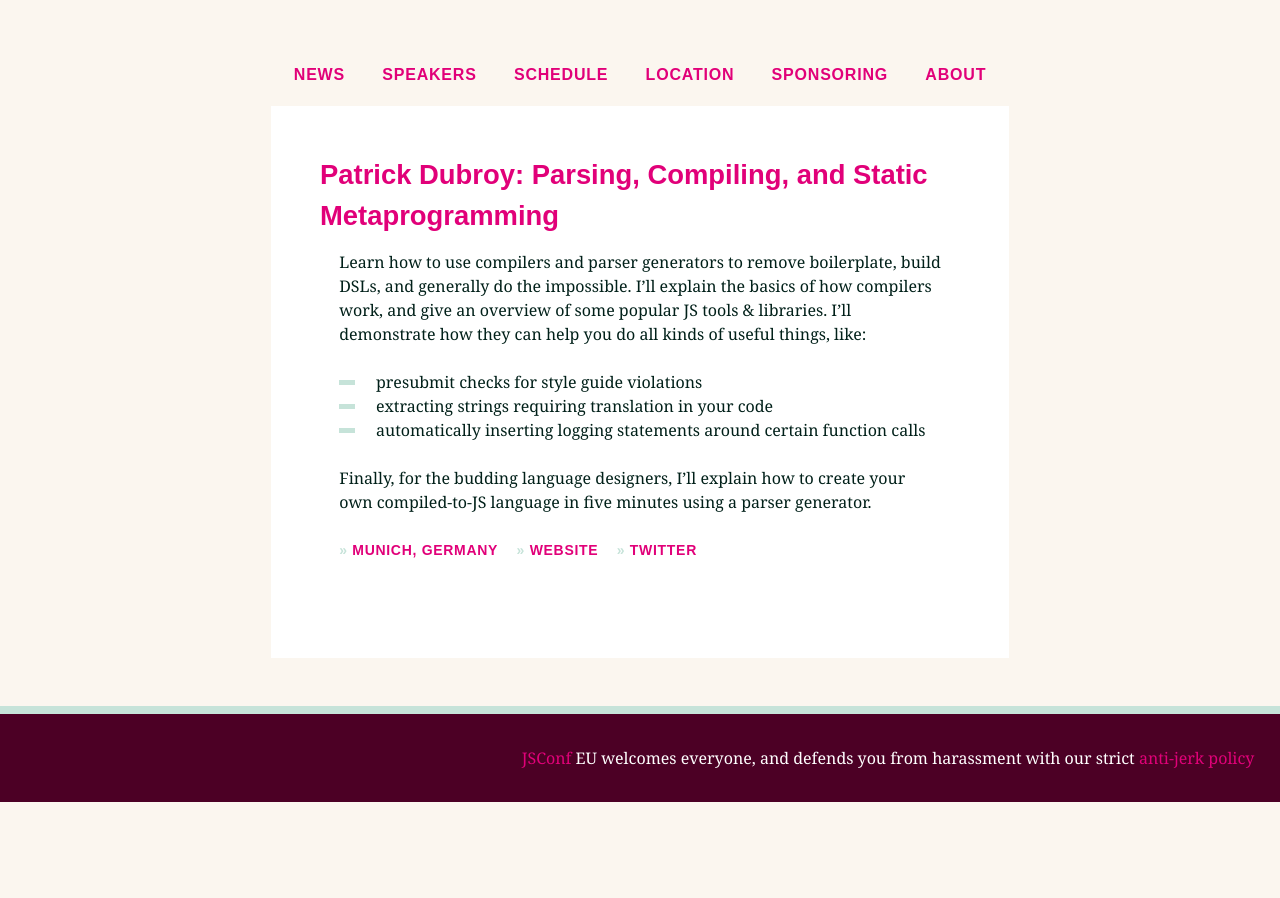
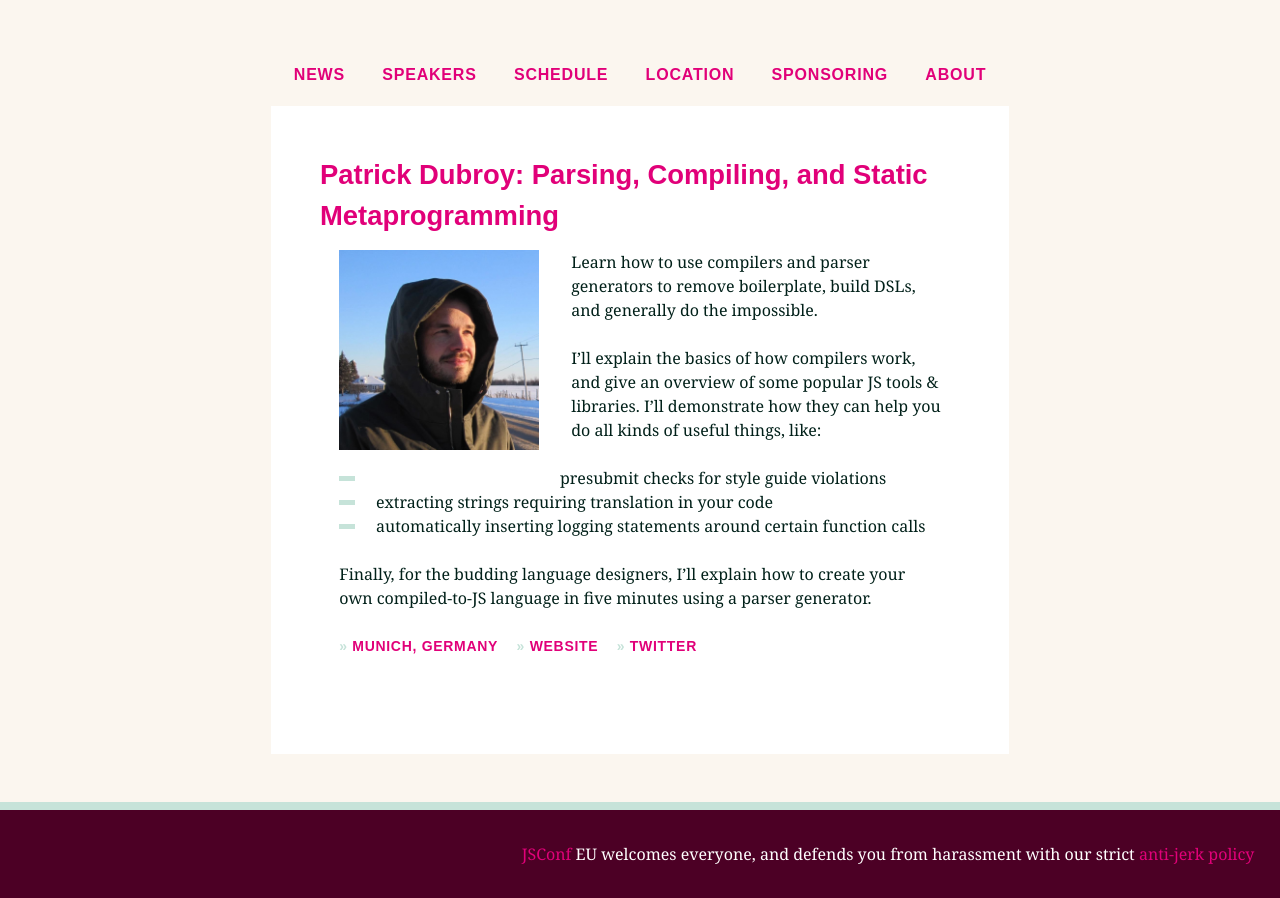
Before and after one commit to jsconf/2013.jsconf.eu, a Jekyll site: the page built from speakers/_posts/2013-08-08-patrick-dubroy-parsing-compiling-and-static-metaprogramming.md, in a window 1280 px wide, cut to the strip 492-1390 px from the top of the page. Built offline with Jekyll 4.4.1, drawn with Linux system fonts in a browser that asks for light colours; nearby versions of some CDN libraries; comment, search, counter and statistics services are not loaded; before the commit the page ends 1294 px from its top, so only the background shows below that; some of the changed lines change nothing that is shown.

Commit message:
Add image for patrick

```diff
--- a/speakers/_posts/2013-08-08-patrick-dubroy-parsing-compiling-and-static-metaprogramming.md
+++ b/speakers/_posts/2013-08-08-patrick-dubroy-parsing-compiling-and-static-metaprogramming.md
@@ -10,7 +10,13 @@ twitter: "https://twitter.com/dubroy"
 github: ""
 gplus: ""
 from: "Munich, Germany"
-description: "Learn how to use compilers and parser generators to remove boilerplate, build DSLs, and generally do the impossible. I'll explain the basics of how compilers work, and give an overview of some popular JS tools & libraries. I'll demonstrate how they can help you do all kinds of useful things, like:\n- presubmit checks for style guide violations\n- extracting strings requiring translation in your code\n- automatically inserting logging statements around certain function calls\n\nFinally, for the budding language designers, I'll explain how to create your own compiled-to-JS language in five minutes using a parser generator."
+description: "Learn how to use compilers and parser generators to remove boilerplate, build DSLs, and generally do the impossible. \n\nI'll explain the basics of how compilers work, and give an overview of some popular JS tools & libraries. I'll demonstrate how they can help you do all kinds of useful things, like:\n\n\n\n- presubmit checks for style guide violations\n- extracting strings requiring translation in your code\n- automatically inserting logging statements around certain function calls\n\nFinally, for the budding language designers, I'll explain how to create your own compiled-to-JS language in five minutes using a parser generator."
+image:
+  width: 828
+  height: 828
+  type: jpg
+  heightSite: 200
+  filename: "/speakers/images/patrick-dubroy.jpg"
 ---
 
 {% include speaker.md %}
```
Also changed, not shown: speakers/images/patrick-dubroy.jpg (added).
